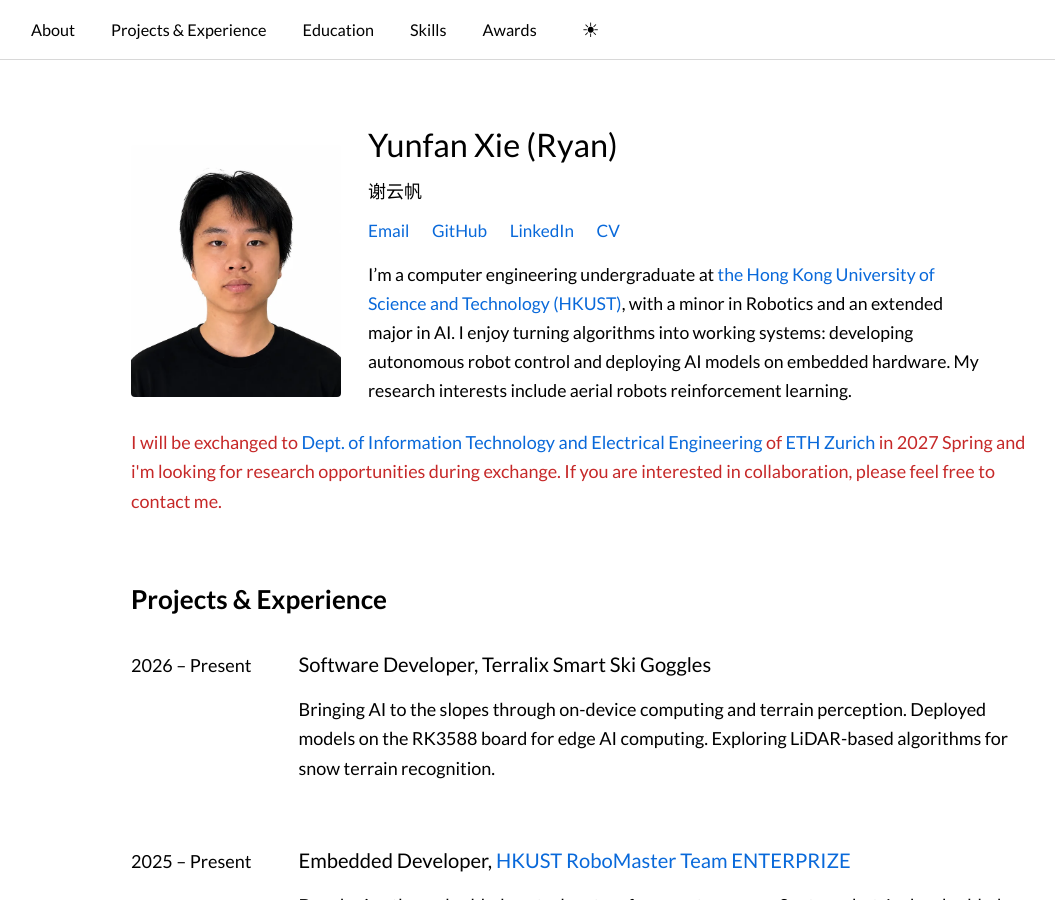
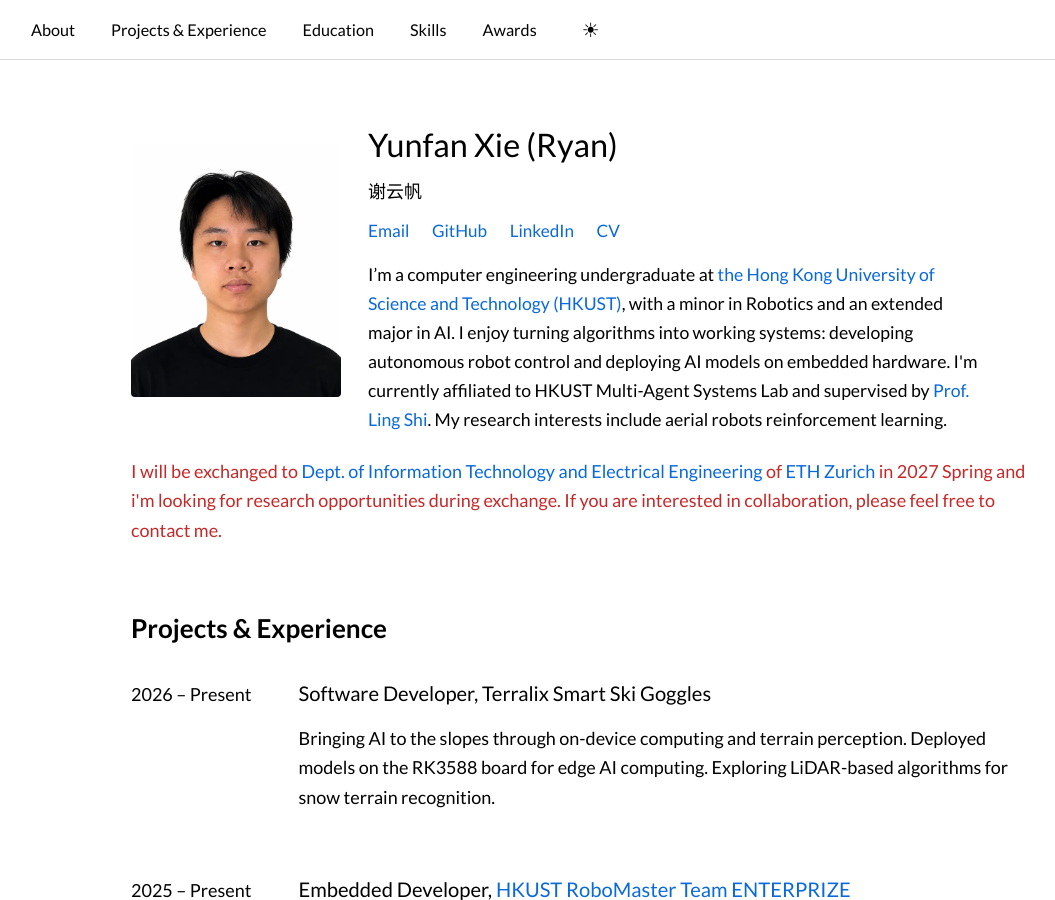
Before and after one commit to ryanyunfanxie/ryanyunfanxie.github.io, a Jekyll site: the page built from _pages/about.md, in a window 1280 px wide and 900 px high. Shown: the whole window, without its empty margins (59-1114 px from the left). Built offline with Jekyll 4.4.1, drawn with Linux system fonts in a browser that asks for light colours.

Commit message:
feat: update

```diff
--- a/_layouts/profile.html
+++ b/_layouts/profile.html
@@ -16,7 +16,7 @@ layout: default
         <a href="{{ site.author.linkedin }}" target="_blank" rel="noopener noreferrer">LinkedIn</a>
         <a href="{{ site.author.cv | relative_url }}" target="_blank" rel="noopener noreferrer">CV</a>
       </div>
-      <p class="profile-bio">I’m a computer engineering undergraduate at <a href="{{ site.data.profile.education.url }}" target="_blank" rel="noopener noreferrer">the Hong Kong University of Science and Technology (HKUST)</a>, with a minor in Robotics and an extended major in AI. I enjoy turning algorithms into working systems: developing autonomous robot control and deploying AI models on embedded hardware. My research interests include aerial robots reinforcement learning.</p>
+      <p class="profile-bio">I’m a computer engineering undergraduate at <a href="https://hkust.edu.hk/" target="_blank" rel="noopener noreferrer">the Hong Kong University of Science and Technology (HKUST)</a>, with a minor in Robotics and an extended major in AI. I enjoy turning algorithms into working systems: developing autonomous robot control and deploying AI models on embedded hardware. I'm currently affiliated to HKUST Multi-Agent Systems Lab and supervised by <a href="https://eesling.home.ece.ust.hk/" target="_blank" rel="noopener noreferrer">Prof. Ling Shi</a>. My research interests include aerial robots reinforcement learning.</p>
     </div>
   </section>
   <p class="opportunity-note">I will be exchanged to <a href="https://ee.ethz.ch/" target="_blank" rel="noopener noreferrer">Dept. of Information Technology and Electrical Engineering</a> of <a href="https://ethz.ch/" target="_blank" rel="noopener noreferrer">ETH Zurich</a> in 2027 Spring and i'm looking for research opportunities during exchange. If you are interested in collaboration, please feel free to contact me.</p>
```
